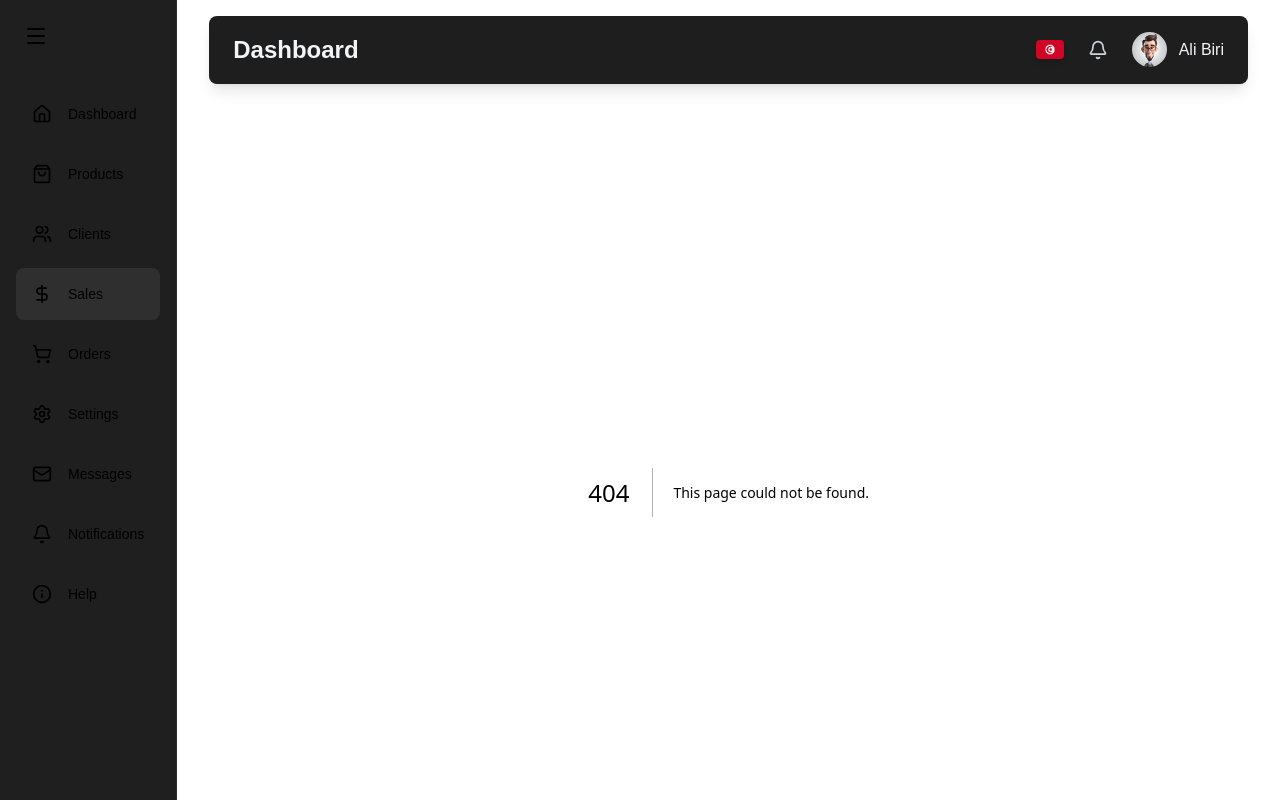
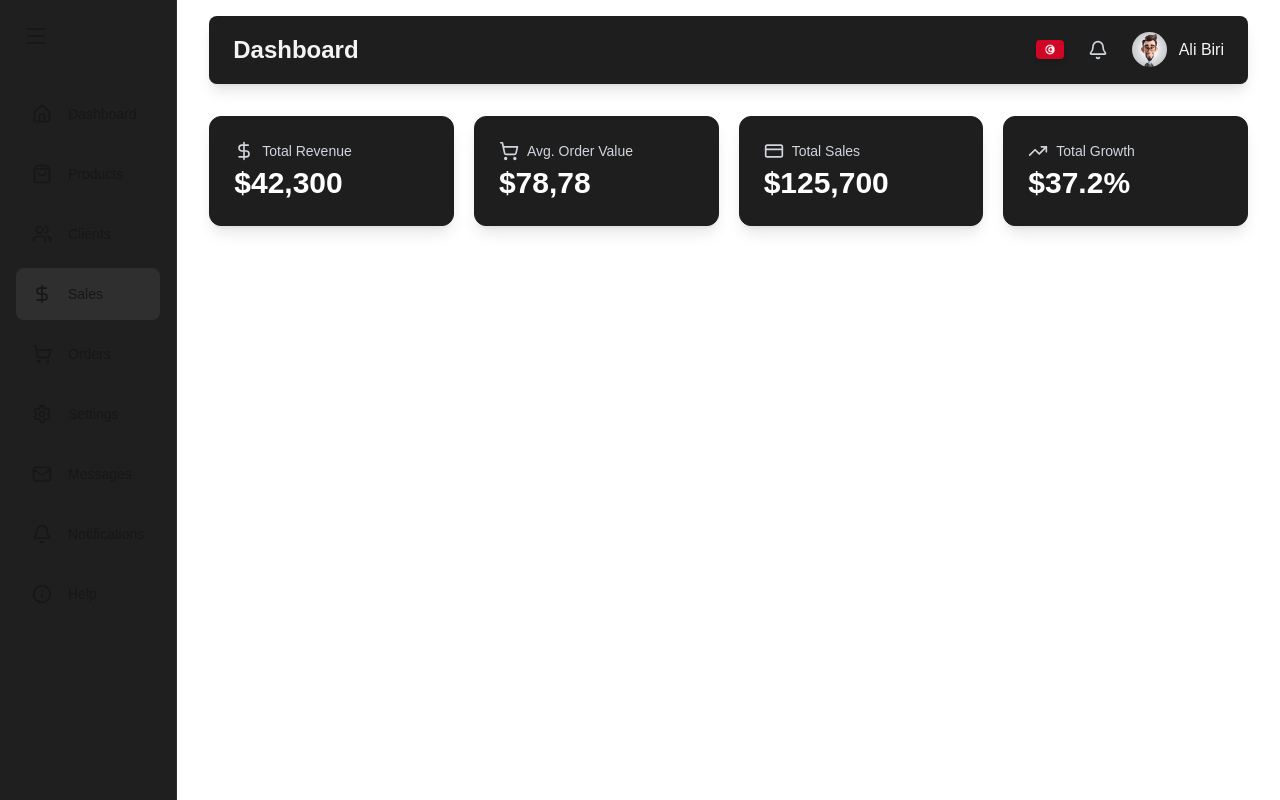
Before and after one commit to Alibiri/Admin-Dashboard, a Next.js app: page /sales in a window 1280 px wide. Before the commit this address had no page. Built offline with nearby package versions, Linux system fonts and the light colour scheme.

Commit message:
creating page for sales

```diff
--- /dev/null
+++ b/app/sales/page.jsx
@@ -0,0 +1,28 @@
+"use client"
+
+import React from 'react'
+import { motion } from 'framer-motion'
+import StateCard from '@/components/StateCard'
+import { CreditCard, DollarSign, ShoppingCart, TrendingUp } from 'lucide-react'
+
+const SalesPage = () => {
+    return (
+        <div className='flex-1 overflow-auto relative z-10'>
+            <main className='max-w-7xl mx-auto py-6 px-4 lg:px-8'>
+                <motion.div
+                    initial={{opacity:0, y:20}}
+                    animate={{opacity:1, y:0}}
+                    transition={{duration:1}}
+                    className='grid grid-cols-1 gap-5 sm:grid-cols-2 lg:grid-cols-4 mb-8'
+                >
+                    <StateCard name="Total Revenue" icon={DollarSign} value="$42,300"/>
+                    <StateCard name="Avg. Order Value" icon={ShoppingCart} value="$78,78"/>
+                    <StateCard name="Total Sales" icon={CreditCard} value="$125,700"/>
+                    <StateCard name="Total Growth" icon={TrendingUp} value="$37.2%"/>
+                </motion.div>
+            </main>
+        </div>
+    )
+}
+
+export default SalesPage
```
